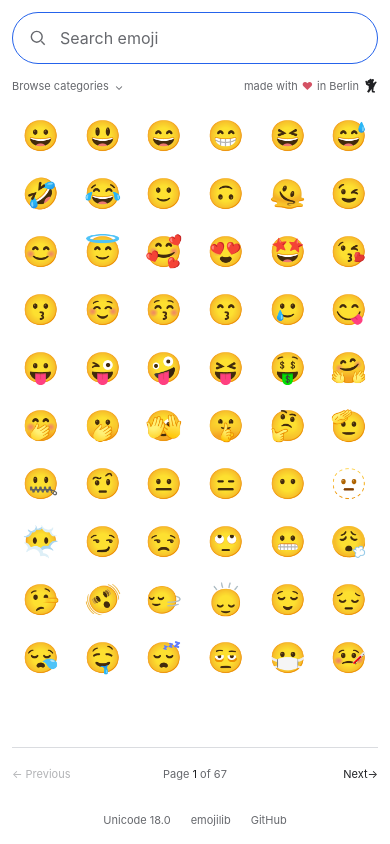
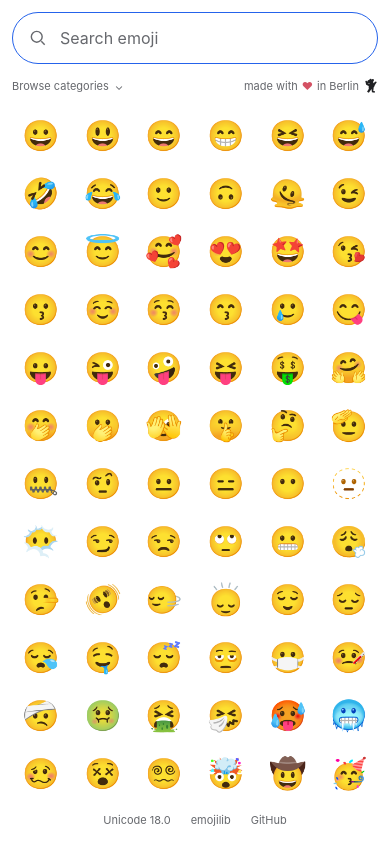
Before and after one commit to ValeriiVasin/emoji-search-svelte, a SvelteKit app: page / in a window 390 px wide. Built offline with nearby package versions, Linux system fonts and the light colour scheme.

Commit message:
feat: replace pagination with progressive virtualized emoji scrolling

```diff
--- a/src/app.css
+++ b/src/app.css
@@ -178,7 +178,11 @@ input::-webkit-search-cancel-button {
   --cell-height: 64px;
   --gap: 6px;
   flex: 1;
-  overflow: hidden;
+  overflow-y: auto;
+  overflow-x: hidden;
+  overscroll-behavior: contain;
+  scrollbar-width: thin;
+  scrollbar-color: var(--line) transparent;
 }
 .emojis {
   display: grid;
@@ -250,36 +254,6 @@ input::-webkit-search-cancel-button {
   border-radius: 8px;
   background: var(--bg);
 }
-.pagination {
-  display: flex;
-  align-items: center;
-  justify-content: space-between;
-  gap: 12px;
-  margin-top: 8px;
-  padding: 4px 0;
-  border-top: 1px solid var(--line);
-  font-size: 12px;
-}
-.pagination a {
-  display: flex;
-  align-items: center;
-  min-width: 90px;
-  min-height: 44px;
-}
-.pagination > a:last-child {
-  justify-content: flex-end;
-}
-.pagination > span {
-  color: var(--muted);
-}
-.pagination strong {
-  color: var(--ink);
-  font-weight: 400;
-}
-.pagination .disabled {
-  opacity: 0.5;
-  min-width: 90px;
-}
 footer {
   display: flex;
   justify-content: center;
@@ -350,13 +324,6 @@ footer > span {
   .emoji {
     font-size: 30px;
   }
-  .pagination a,
-  .pagination .disabled {
-    min-width: 76px;
-  }
-  .pagination {
-    font-size: 11px;
-  }
 }
 
 .byline {
@@ -379,7 +346,7 @@ footer > span {
   }
 }
 
-/* The result window uses the space left by the search and pagination. */
+/* Only the results scroll; the search stays in the viewport. */
 
 main,
 .browser {
@@ -390,8 +357,7 @@ main,
 }
 .search-panel,
 .results-heading,
-.categories,
-.pagination {
+.categories {
   flex-shrink: 0;
 }
 .browse-toggle {
--- a/src/lib/emoji.js
+++ b/src/lib/emoji.js
@@ -1,5 +1,3 @@
-export const PAGE_SIZE = 72;
-
 export function normalizeQuery(value) {
   return value
     .trim()
--- a/src/routes/+page.svelte
+++ b/src/routes/+page.svelte
@@ -4,13 +4,19 @@
   import { goto } from '$app/navigation';
   import { page } from '$app/state';
   import initial from '#lib/data/initial.json';
-  import { filterEmojis, normalizeQuery, PAGE_SIZE } from '#lib/emoji.js';
+  import { filterEmojis, normalizeQuery } from '#lib/emoji.js';
 
   let catalog = $state.raw(null);
   let loadFailed = $state(false);
   let searchRef;
   let resultsRef;
-  let pageSize = $state(PAGE_SIZE);
+  let scrollTop = $state(0);
+  let grid = $state.raw({ columns: 12, stride: 70, rows: 6 });
+  let scrollTimer;
+  let lastScrollAnchor = 0;
+  let lastFilter = '';
+  let lastGrid = '';
+  const overscan = 2;
   let viewportHeight = $state(null);
   let copied = $state('');
   let copyFailed = $state(false);
@@ -27,21 +33,18 @@
   const browsing = $derived(
     visibleUrl?.searchParams.get('browse') === '1' || group >= 0,
   );
-  const requestedPage = $derived(
+  const anchor = $derived(
     Math.max(
-      1,
-      Number.parseInt(visibleUrl?.searchParams.get('page') ?? '1', 10) || 1,
+      0,
+      Number.parseInt(visibleUrl?.searchParams.get('at') ?? '0', 10) || 0,
     ),
   );
   const matches = $derived(
     catalog ? filterEmojis(catalog, query, group) : initial.emojis,
   );
   const ready = $derived(
-    catalog !== null || (!query && group < 0 && requestedPage === 1),
+    catalog !== null || (!query && group < 0 && anchor === 0),
   );
-  const total = $derived(catalog ? matches.length : initial.total);
-  const pages = $derived(Math.max(1, Math.ceil(total / pageSize)));
-  const currentPage = $derived(Math.min(requestedPage, pages));
   $effect(() => {
     const urlQuery = query;
     untrack(() => {
@@ -49,33 +52,86 @@
     });
   });
   $effect(() => {
-    if (query || group >= 0 || requestedPage > 1) void loadCatalog();
+    if (query || group >= 0 || anchor > 0) void loadCatalog();
   });
+  const totalRows = $derived(Math.ceil(matches.length / grid.columns));
+  const firstRow = $derived(
+    Math.max(
+      0,
+      Math.min(totalRows, Math.floor(scrollTop / grid.stride) - overscan),
+    ),
+  );
+  const endRow = $derived(
+    Math.min(
+      totalRows,
+      Math.floor(scrollTop / grid.stride) + grid.rows + overscan,
+    ),
+  );
   const visible = $derived(
-    matches.slice((currentPage - 1) * pageSize, currentPage * pageSize),
+    matches.slice(firstRow * grid.columns, endRow * grid.columns),
   );
+
+  $effect(() => {
+    if (!resultsRef || (anchor > 0 && !catalog)) return;
+    const filter = `${query}|${group}`;
+    const sizing = `${grid.columns}|${grid.stride}`;
+    const index = Math.min(anchor, Math.max(0, matches.length - 1));
+    const top = Math.floor(index / grid.columns) * grid.stride;
+    untrack(() => {
+      if (
+        lastFilter === filter &&
+        lastScrollAnchor === anchor &&
+        lastGrid === sizing
+      )
+        return;
+      clearTimeout(scrollTimer);
+      lastFilter = filter;
+      lastScrollAnchor = anchor;
+      lastGrid = sizing;
+      resultsRef.scrollTop = top;
+      scrollTop = resultsRef.scrollTop;
+    });
+  });
 
   function href(
     nextGroup = group,
-    nextPage = 1,
     nextQuery = query,
     nextBrowsing = browsing,
+    nextAnchor = 0,
   ) {
     const params = new URLSearchParams();
     if (nextQuery) params.set('q', nextQuery);
     if (nextGroup >= 0) params.set('group', initial.groups[nextGroup]);
-    if (nextPage > 1) params.set('page', String(nextPage));
     if (nextBrowsing) params.set('browse', '1');
+    if (nextAnchor > 0) params.set('at', String(nextAnchor));
     return `/${params.size ? `?${params}` : ''}`;
   }
 
   function search(value) {
+    clearTimeout(scrollTimer);
     searchText = value;
-    void goto(href(group, 1, normalizeQuery(value)), {
+    void goto(href(group, normalizeQuery(value)), {
       shallow: true,
       replace: true,
       reset: false,
     });
+  }
+
+  function scroll() {
+    scrollTop = resultsRef.scrollTop;
+    if (!catalog) void loadCatalog();
+    clearTimeout(scrollTimer);
+    scrollTimer = setTimeout(() => {
+      const index =
+        Math.floor(resultsRef.scrollTop / grid.stride) * grid.columns;
+      if (index === anchor) return;
+      lastScrollAnchor = index;
+      void goto(href(group, query, browsing, index), {
+        shallow: true,
+        replace: true,
+        reset: false,
+      });
+    }, 120);
   }
 
   async function loadCatalog() {
@@ -120,11 +176,11 @@
       const columns = Number(style.getPropertyValue('--columns'));
       const cell = Number.parseFloat(style.getPropertyValue('--cell-height'));
       const gap = Number.parseFloat(style.getPropertyValue('--gap'));
-      const rows = Math.max(
-        1,
-        Math.floor((entry.contentRect.height + gap) / (cell + gap)),
-      );
-      pageSize = Math.min(PAGE_SIZE, columns * rows);
+      grid = {
+        columns,
+        stride: cell + gap,
+        rows: Math.max(1, Math.ceil(entry.contentRect.height / (cell + gap))),
+      };
     });
     updateViewport();
     observer.observe(resultsRef);
@@ -140,6 +196,7 @@
       window.removeEventListener('resize', updateViewport);
       clearTimeout(preload);
       clearTimeout(copyTimer);
+      clearTimeout(scrollTimer);
     };
   });
 </script>
@@ -210,7 +267,7 @@
         </h2>
         <a
           class="browse-toggle"
-          href={href(-1, 1, query, !browsing)}
+          href={href(-1, query, !browsing)}
           aria-expanded={browsing}
           aria-controls="categories"
           >{browsing ? 'Hide categories' : 'Browse categories'}
@@ -258,7 +315,22 @@
             >{/each}
         </nav>
       {/if}
-      <div class="results" bind:this={resultsRef} aria-busy={!ready}>
+      <!-- svelte-ignore a11y_no_noninteractive_tabindex (A labelled scroll region needs keyboard focus for Page Up/Down.) -->
+      <div
+        class="results"
+        bind:this={resultsRef}
+        aria-busy={!ready}
+        role="region"
+        aria-label="Emoji results"
+        tabindex="0"
+        onscroll={scroll}
+        onwheel={() => {
+          if (!catalog) void loadCatalog();
+        }}
+        onfocusin={() => {
+          if (!catalog) void loadCatalog();
+        }}
+      >
         {#if loadFailed}
           <div class="empty">
             <h3>Couldn’t load the collection.</h3>
@@ -266,7 +338,11 @@
           </div>
         {:else if !ready}
           <div class="empty" role="status">Finding your emoji…</div>
-        {:else if visible.length}
+        {:else if matches.length}
+          <div
+            aria-hidden="true"
+            style:height={`${firstRow * grid.stride}px`}
+          ></div>
           <div class="emojis">
             {#each visible as emoji (emoji[0])}
               <button
@@ -280,6 +356,10 @@
               >
             {/each}
           </div>
+          <div
+            aria-hidden="true"
+            style:height={`${Math.max(0, totalRows - endRow) * grid.stride}px`}
+          ></div>
         {:else}
           <div class="empty no-result">
             <span aria-hidden="true">🔎</span>
@@ -289,19 +369,6 @@
           </div>
         {/if}
       </div>
-      {#if total > pageSize && ready}
-        <nav class="pagination" aria-label="Results pages">
-          {#if currentPage > 1}<a rel="prev" href={href(group, currentPage - 1)}
-              >← Previous</a
-            >{:else}<span class="disabled">← Previous</span>{/if}
-          <span>Page <strong>{currentPage}</strong> of {pages}</span>
-          {#if currentPage < pages}<a
-              rel="next"
-              href={href(group, currentPage + 1)}
-              >Next <span aria-hidden="true">→</span></a
-            >{:else}<span class="disabled">Next →</span>{/if}
-        </nav>
-      {/if}
     </section>
   </main>
   <footer>
```
Also changed, not shown: 3 other files (tests, documents, lock files or other folders).
